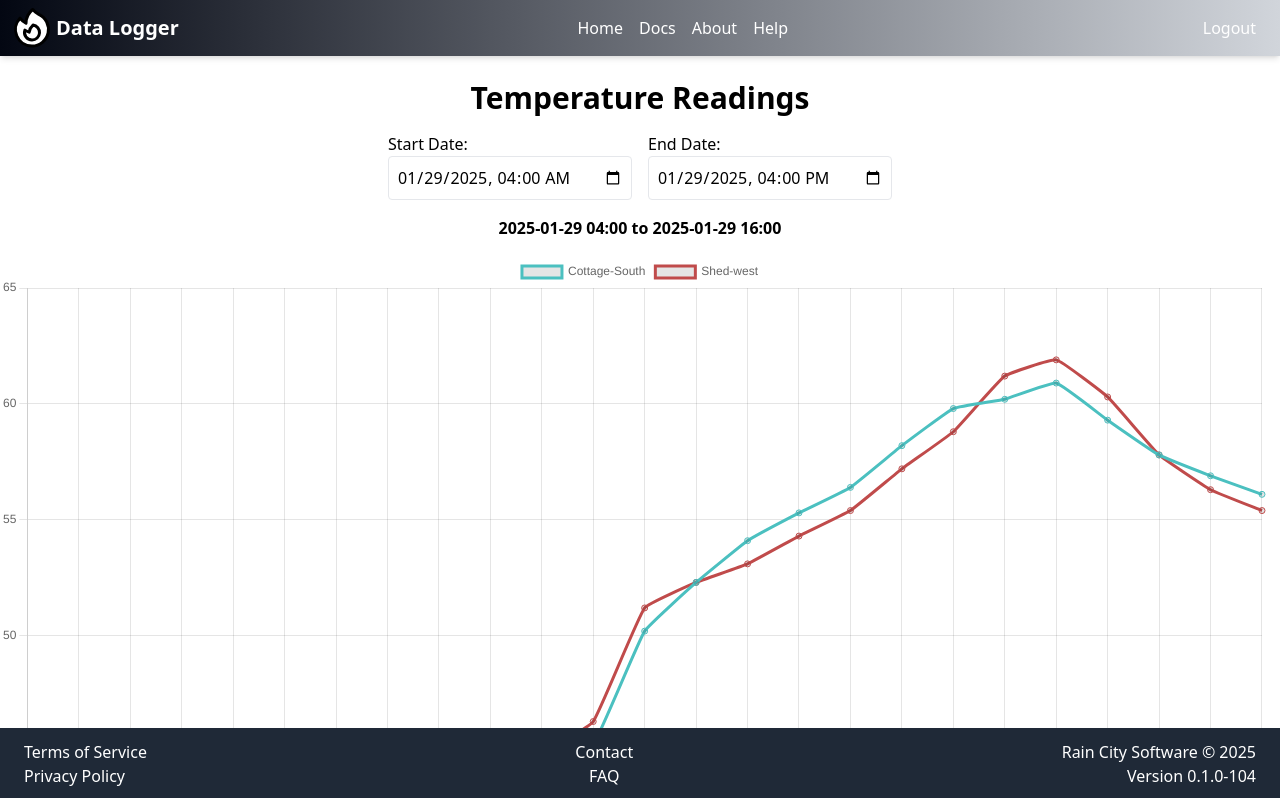
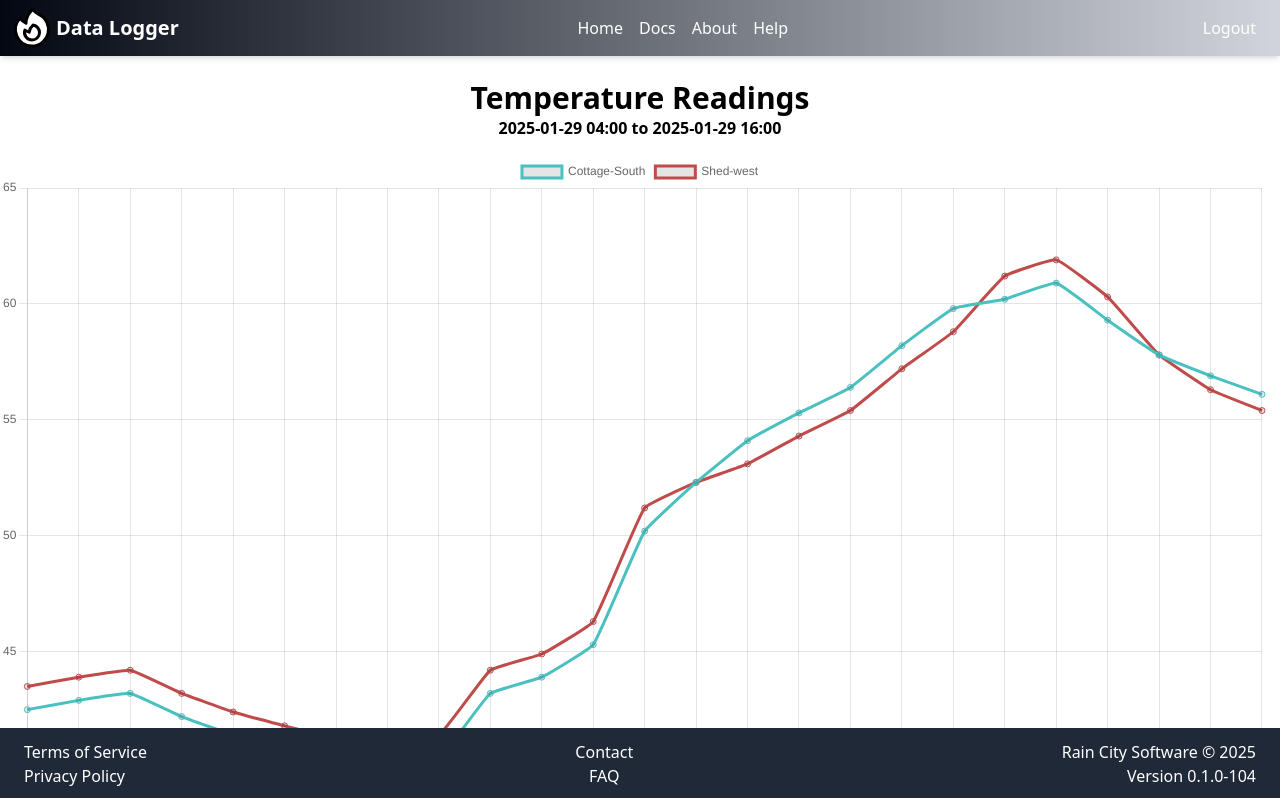
Before and after one commit to darrylwest/data-logger, a Vue app in the folder webapp/: page / in a window 1280 px wide. Shown: the top 798 px of the page. Built offline with nearby package versions, Linux system fonts and the light colour scheme.

Commit message:
added start/end date to trigger data fetch

```diff
--- a/webapp/src/components/Home.vue
+++ b/webapp/src/components/Home.vue
@@ -1,6 +1,15 @@
 <template>
   <div class="container mx-auto pt-10">
     <h2 class="text-3xl font-bold text-center">Temperature Readings</h2>
+
+    <!-- Display Selected Date Range -->
+    <h3 class="font-bold text-center">
+      {{ dataParams.start_date }} to {{ dataParams.end_date }}
+    </h3>
+
+    <div class="mt-4 mb-20">
+      <canvas id="lineChart"></canvas>
+    </div>
 
     <!-- Editable Start and End Date Inputs -->
     <div class="flex justify-center gap-4 my-4">
@@ -14,14 +23,6 @@
       </label>
     </div>
 
-    <!-- Display Selected Date Range -->
-    <h3 class="font-bold text-center">
-      {{ dataParams.start_date }} to {{ dataParams.end_date }}
-    </h3>
-
-    <div class="mt-4 mb-20">
-      <canvas id="lineChart"></canvas>
-    </div>
   </div>
 </template>
 
```
